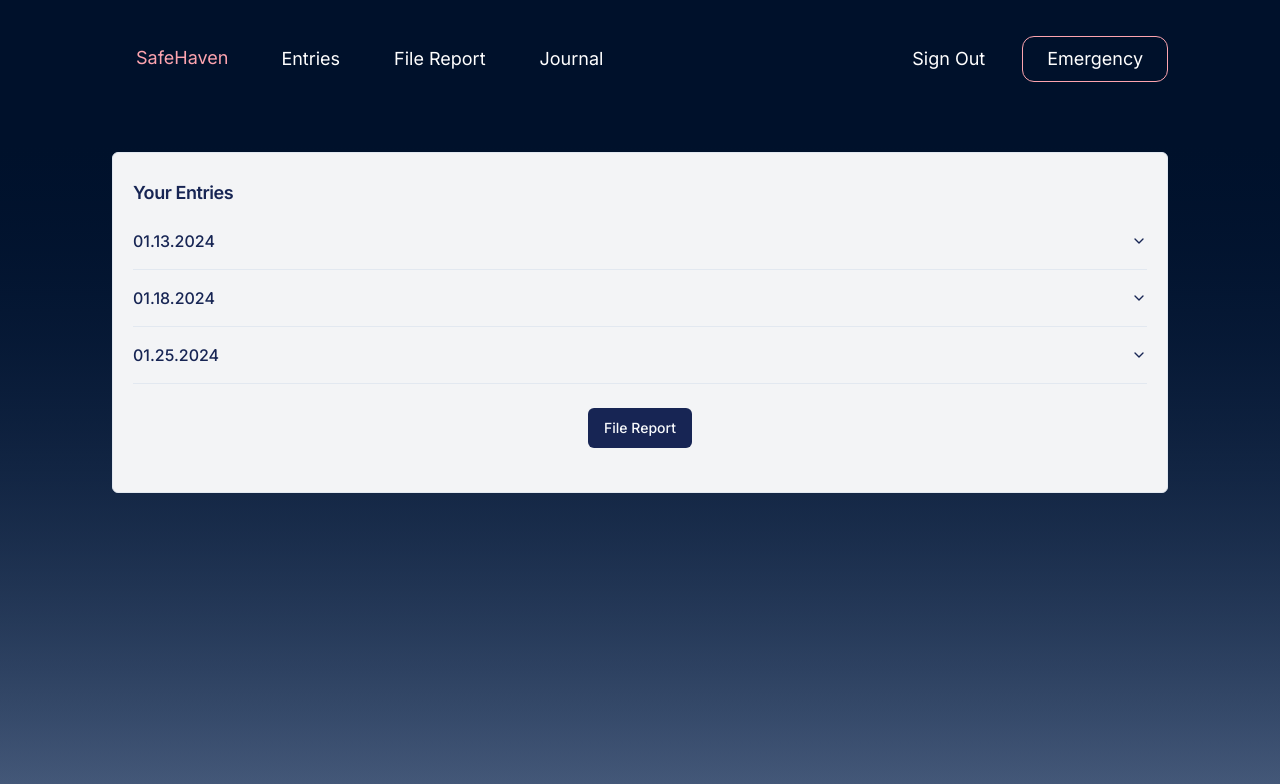
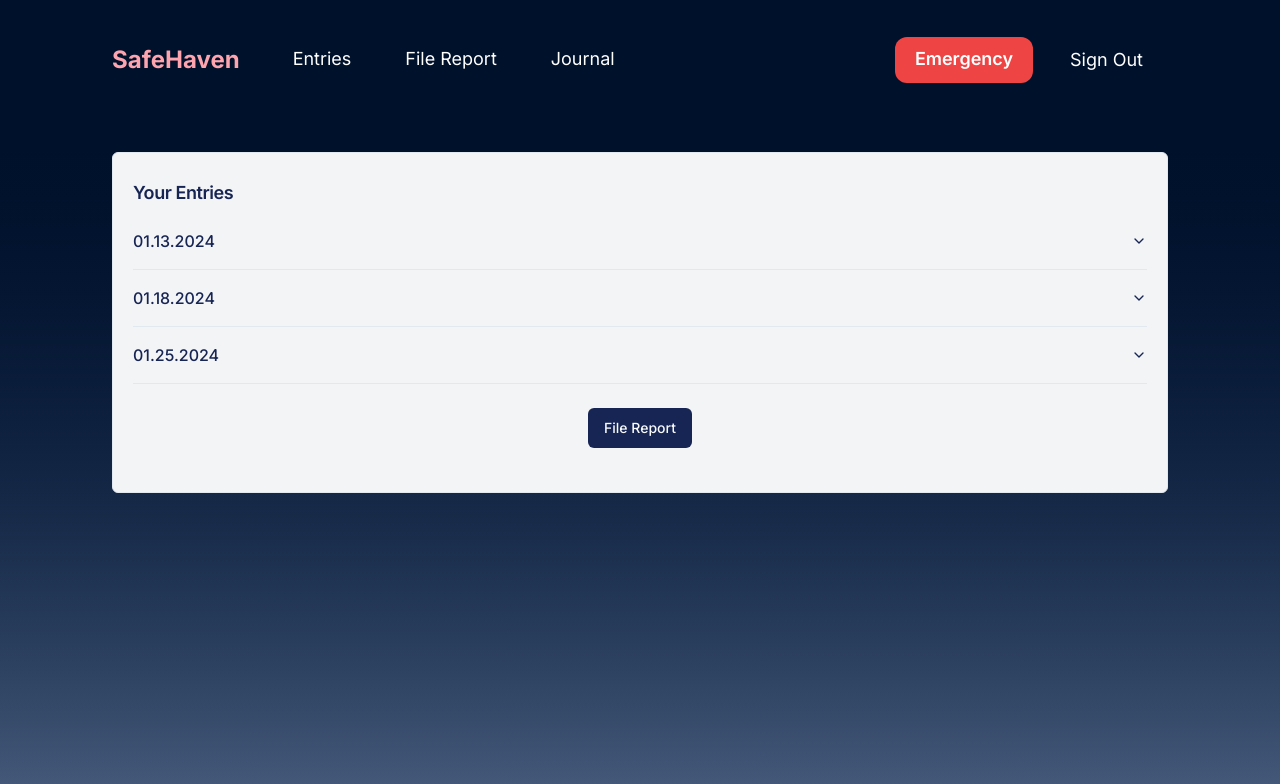
Before and after one commit to sammitako/bwh-24, a Next.js app: page /logs in a window 1280 px wide. Shown: the top 784 px of the page. Built offline with nearby package versions, Linux system fonts and the light colour scheme.

Commit message:
changed the nav

```diff
--- a/components/navBar.tsx
+++ b/components/navBar.tsx
@@ -4,10 +4,8 @@ import Link from 'next/link';
 const NavBar = () => {
 	return (
 		<div className="absolute top-9 flex flex-row text-white gap-2 items-center w-screen px-28 text-lg justify-between ">
-			{/* <h4 className="text-rose-300">SafeHaven</h4> */}
-
 			<div className="flex flex-row text-white gap-1">
-				<Link href="/" className="py-2 px-6 text-rose-300">
+				<Link href="/" className="py-2 pr-6 text-rose-300 font-bold text-2xl ">
 					SafeHaven
 				</Link>
 				<Link href="" className="border border-transparent rounded-xl  py-2 px-6 hover:border-white">
@@ -21,11 +19,11 @@ const NavBar = () => {
 				</Link>
 			</div>
 			<div className="flex flex-row text-white gap-x-3">
+				<Link href="" className="rounded-xl py-2 px-5 bg-red-500 text-white font-semibold hover:bg-red-600">
+					Emergency
+				</Link>
 				<Link href="" className="border border-transparent rounded-xl  py-2 px-6 hover:border-white">
 					Sign Out
-				</Link>
-				<Link href="" className="border rounded-xl py-2 px-6 text-white border-rose-300 hover:bg-zinc-200 hover:text-red-800 hover:border-none">
-					Emergency
 				</Link>
 			</div>
 		</div>
```
